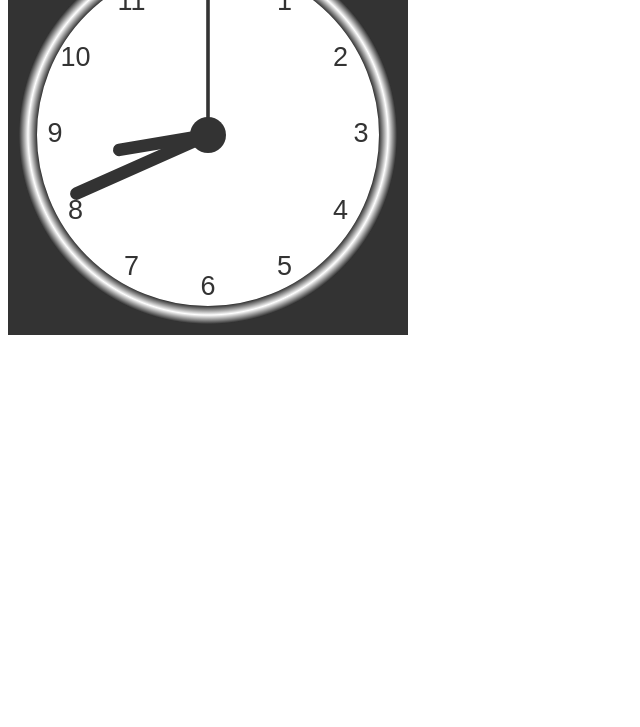
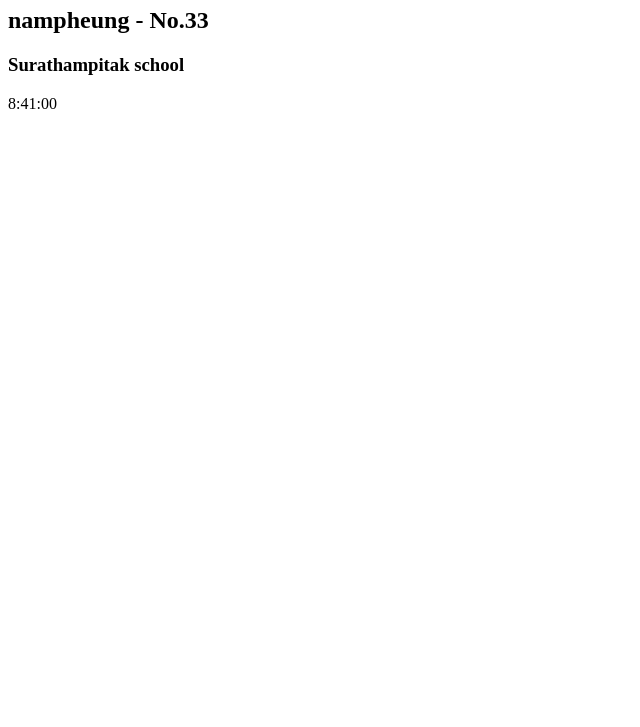
Before and after one commit to jewjewwejwej/jewjewwejwej.github.io, a plain HTML site: page test.html in a window 1280 px wide. Shown: the part 73-800 px from the top of the page, without its empty margins (0-640 px from the left). Drawn offline with Linux system fonts and the light colour scheme.

Commit message:
Update test.html

```diff
--- a/test.html
+++ b/test.html
@@ -1,87 +1,30 @@
 <!DOCTYPE html>
 <html>
-<body>
 
-<canvas id="canvas" width="400" height="400" style="background-color:#333">
-Sorry, your browser does not support canvas.
-</canvas>
+<body onload="startTime()">
+
+<h1>natcha maruton</h1>
+<h2>nampheung - No.33</h2>
+<h3>Surathampitak school</h3>
+
+
+<div id="txt"></div>
 
 <script>
-const canvas = document.getElementById("canvas");
-const ctx = canvas.getContext("2d");
-let radius = canvas.height / 2;
-ctx.translate(radius, radius);
-radius = radius * 0.90
-setInterval(drawClock, 1000);
-
-function drawClock() {
-  drawFace(ctx, radius);
-  drawNumbers(ctx, radius);
-  drawTime(ctx, radius);
+function startTime() {
+  const today = new Date();
+  let h = today.getHours();
+  let m = today.getMinutes();
+  let s = today.getSeconds();
+  m = checkTime(m);
+  s = checkTime(s);
+  document.getElementById('txt').innerHTML =  h + ":" + m + ":" + s;
+  setTimeout(startTime, 1000);
 }
 
-function drawFace(ctx, radius) {
-  const grad = ctx.createRadialGradient(0,0,radius*0.95, 0,0,radius*1.05);
-  grad.addColorStop(0, '#333');
-  grad.addColorStop(0.5, 'white');
-  grad.addColorStop(1, '#333');
-  ctx.beginPath();
-  ctx.arc(0, 0, radius, 0, 2*Math.PI);
-  ctx.fillStyle = 'white';
-  ctx.fill();
-  ctx.strokeStyle = grad;
-  ctx.lineWidth = radius*0.1;
-  ctx.stroke();
-  ctx.beginPath();
-  ctx.arc(0, 0, radius*0.1, 0, 2*Math.PI);
-  ctx.fillStyle = '#333';
-  ctx.fill();
-}
-
-function drawNumbers(ctx, radius) {
-  ctx.font = radius*0.15 + "px arial";
-  ctx.textBaseline="middle";
-  ctx.textAlign="center";
-  for(let num = 1; num < 13; num++){
-    let ang = num * Math.PI / 6;
-    ctx.rotate(ang);
-    ctx.translate(0, -radius*0.85);
-    ctx.rotate(-ang);
-    ctx.fillText(num.toString(), 0, 0);
-    ctx.rotate(ang);
-    ctx.translate(0, radius*0.85);
-    ctx.rotate(-ang);
-  }
-}
-
-function drawTime(ctx, radius){
-    const now = new Date();
-    let hour = now.getHours();
-    let minute = now.getMinutes();
-    let second = now.getSeconds();
-    //hour
-    hour=hour%12;
-    hour=(hour*Math.PI/6)+
-    (minute*Math.PI/(6*60))+
-    (second*Math.PI/(360*60));
-    drawHand(ctx, hour, radius*0.5, radius*0.07);
-    //minute
-    minute=(minute*Math.PI/30)+(second*Math.PI/(30*60));
-    drawHand(ctx, minute, radius*0.8, radius*0.07);
-    // second
-    second=(second*Math.PI/30);
-    drawHand(ctx, second, radius*0.9, radius*0.02);
-}
-
-function drawHand(ctx, pos, length, width) {
-    ctx.beginPath();
-    ctx.lineWidth = width;
-    ctx.lineCap = "round";
-    ctx.moveTo(0,0);
-    ctx.rotate(pos);
-    ctx.lineTo(0, -length);
-    ctx.stroke();
-    ctx.rotate(-pos);
+function checkTime(i) {
+  if (i < 10) {i = "0" + i};  // add zero in front of numbers < 10
+  return i;
 }
 </script>
 
```
